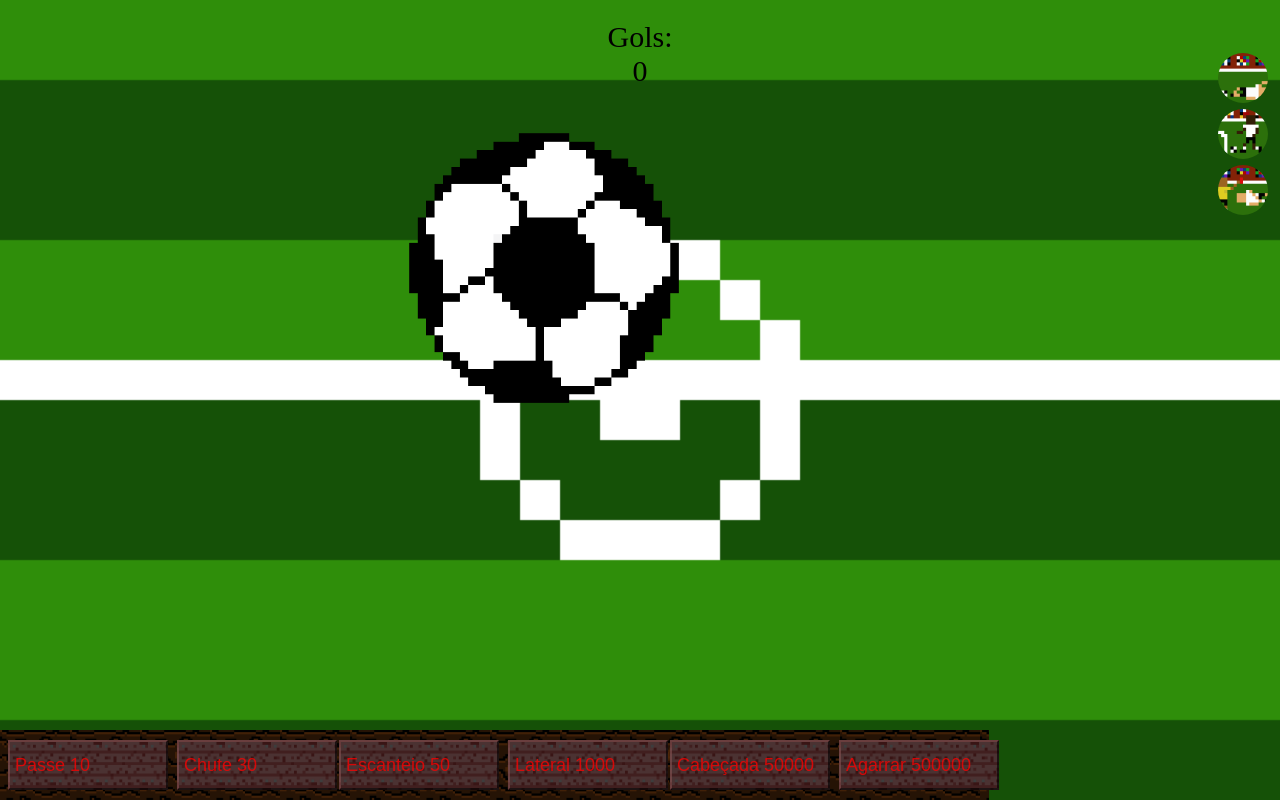
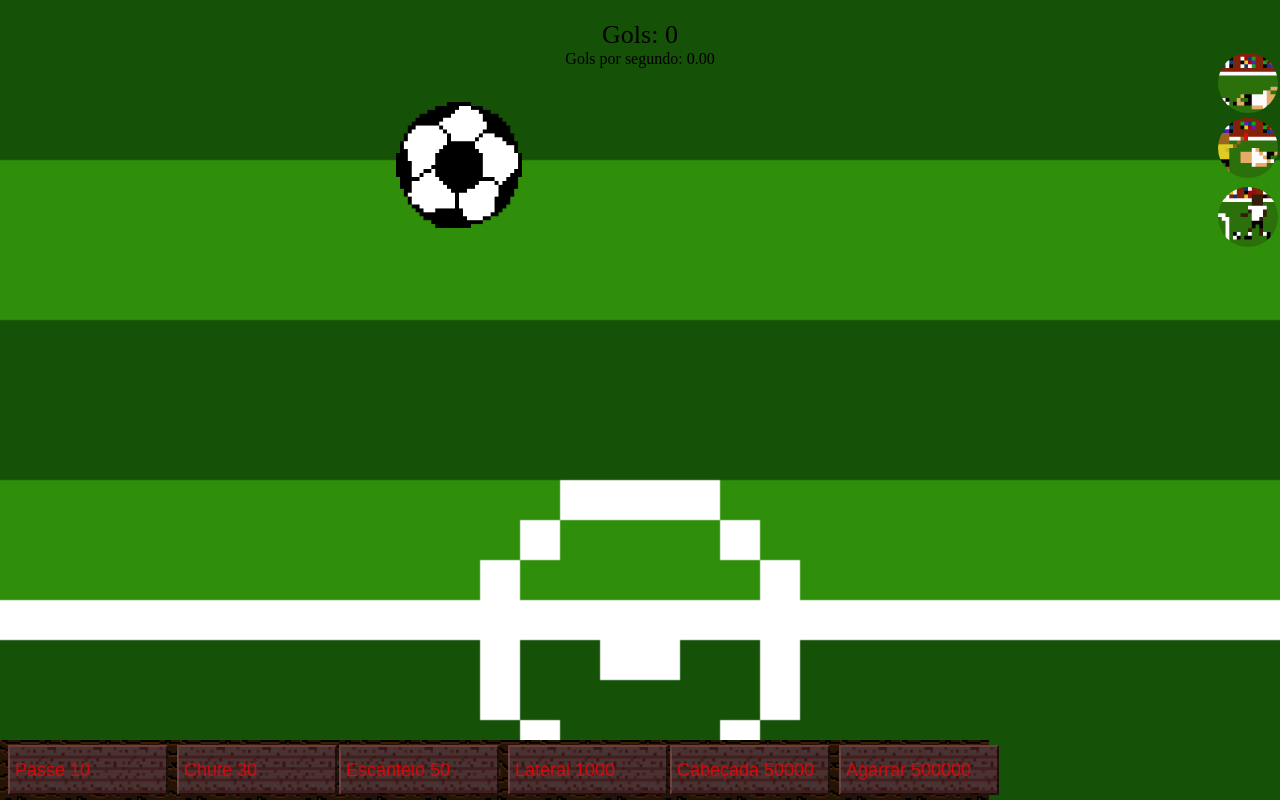
Before and after one commit to Nogc1/mini-jogo-idle, a plain HTML site: page index.html in a window 1280 px wide. Drawn offline with Linux system fonts and the light colour scheme.

Commit message:
ajeitando algumas coisas de design

```diff
--- a/estilos/style.css
+++ b/estilos/style.css
@@ -23,17 +23,22 @@ body {
     background-repeat: no-repeat;
     background-attachment: fixed;
     background-color: rgb(54, 158, 54);
-    background-position: center;
+    background-position: top;
 }
 div#contador {
-    font-size: 30px;
+    font-size: 26px;
     text-align: center;
     margin: auto;
     padding-top: 20px;
     margin-bottom: 20px;
     display: block;
-    width: 80px;
+    height: 50px;
 }
+
+#cps {
+    font-size: 16px;
+}
+
 div#bola {
     margin: auto;
     margin-bottom: 50px;
@@ -41,7 +46,7 @@ div#bola {
     background-repeat: no-repeat;
     background-size: contain;
     width: 40%;
-    height: 40%;
+    height: 150px;
 }
 div#bola:hover {
     width: 49%;
@@ -68,7 +73,8 @@ section#buff {
     margin-left: 20px;
     display: none;
     position: fixed;
-    bottom: 157px;
+    bottom: 179px;
+    color: rgb(255, 255, 255);
 }
 
 section#powerup {
@@ -78,29 +84,53 @@ section#powerup {
     top: 50px;
     margin: 0px;
     width: 60px;
-    height: 180px;
+    height: 200px;
 }
 
 input.powerup {
+    position: absolute;
     margin: 3px;
     border: 1px;
-    background: linear-gradient(to top, black, black);
+    background: linear-gradient(to top, rgba(255, 255, 255, 0), rgba(255, 255, 255, 0));
     border-radius: 50px;
-    width: 50px;
-    height: 50px;
+    width: 60px;
+    height: 60px;
 }
 
-input#drible {
+div.img {
+    position: absolute;
+    margin: 3px;
+    border: 1px;
+    border-radius: 50px;
+    width: 60px;
+    height: 60px;
+}
+
+div#dri {
     background-image: url('../imagens/drible.png');
     background-size: cover;
+    bottom: 0px;
 }
-input#simular {
+#drible {
+    bottom: 0px;
+}
+
+div#sim {
     background-image: url('../imagens/simular.png');
     background-size: cover;
+    bottom: 69px;
 }
-input#carrinho {
+#simular {
+    bottom: 69px;
+}
+
+div#car {
     background-image: url('../imagens/carrinho.png');
     background-size: cover;
+    top: 0px;
+}
+#carrinho {
+    top: 0px;
 }
 
 input.powerup:hover {
@@ -135,8 +165,9 @@ input.upgrades {
     min-width: 160px;
     height: 50px;
     background-color: rgb(54, 21, 21);
+    display: inline;
     padding: 5px;
-    margin: 10px 0px 10px 0px;
+    margin: 5px auto 5px auto;
     border-color: rgb(68, 29, 29);
     font-size: 18px;
 }
@@ -145,7 +176,7 @@ input.upgrades {
     margin-left: 8px;
 }
 
-input#chute, #lateral, #agarrar {
+#chute, #lateral, #agarrar {
     margin-left: 5px;
     margin-right: -10px;
 }
--- a/index.html
+++ b/index.html
@@ -25,6 +25,9 @@
     </section>
     <section id="powerup">
         <!-- Powerups -->
+        <div class="img" id="car"></div>
+        <div class="img" id="dri"></div>
+        <div class="img" id="sim"></div>
         <input type="button" class="powerup" id="carrinho" onclick="powerup(this.id)">
         <input type="button" class="powerup" id="drible" onclick="powerup(this.id)">
         <input type="button" class="powerup" id="simular" onclick="powerup(this.id)">
--- a/script.js
+++ b/script.js
@@ -56,12 +56,13 @@ var cps_agarrar = 1000
 // Contador
 var gols = 0
 var gols_valor = 1
+var cps = 0
 
 // Atualiza o contador e as variaveis para o novo valor através da função aut
 var automatic = setInterval(aut, 1000)
 automatic
 
-contador.innerHTML = `<p>Gols: ${gols.toFixed(0)}</p>`
+contador.innerHTML = `<p>Gols: ${gols.toFixed(0)}</p><p id='cps'>Gols por segundo: ${cps.toFixed(2)}</p>`
 chute_html.disabled = true
 passe_html.disabled = true
 escanteio_html.disabled = true
@@ -72,7 +73,7 @@ agarrar_html.disabled = true
 // Inicia o contador
 function contagem() {
     gols += gols_valor
-    contador.innerHTML = `<p>Gols: ${gols.toFixed(0)}</p>`
+    contador.innerHTML = `<p>Gols: ${gols.toFixed(0)}</p><p id='cps'>Gols por segundo: ${cps.toFixed(2)}</p>`
 }
 
 // Área de Powerups
@@ -98,7 +99,7 @@ function powerup(click) {
         } else {
             gols += porcent
         }
-        carrinho_html.style.background = `linear-gradient(to top, rgba(255, 255, 255, 0.712) 100%, black)`
+        carrinho_html.style.background = `linear-gradient(to top, rgba(255, 255, 255, 0.39) 100%, black)`
         timer_carrinho
         carrinho_html.disabled = true
 
@@ -108,7 +109,7 @@ function powerup(click) {
                 cont1 += 1
                 if (cont1 == 15) {
                     gradient1 -= 34
-                    carrinho_html.style.background = `linear-gradient(to top, rgba(255, 255, 255, 0.712) ${gradient1}%, black 0%)`
+                    carrinho_html.style.background = `linear-gradient(to top, rgba(255, 255, 255, 0.39) ${gradient1}%, rgba(0, 0, 0, 0) 0%)`
                     cont1 = 0
                 }
                 if (gradient1 <= 0) {
@@ -129,7 +130,7 @@ function powerup(click) {
         var up = cps_chute
         cps_chute *= 2
 
-        drible_html.style.background = `linear-gradient(to top, rgba(255, 255, 255, 0.712) 100%, black)`
+        drible_html.style.background = `linear-gradient(to top, rgba(255, 255, 255, 0.39) 100%, black)`
         timer_drible
         drible_html.disabled = true
 
@@ -139,7 +140,7 @@ function powerup(click) {
                 cont2 += 1
                 if (cont2 == 15) {
                     gradient2 -= 25
-                    drible_html.style.background = `linear-gradient(to top, rgba(255, 255, 255, 0.712) ${gradient2}%, black 0%)`
+                    drible_html.style.background = `linear-gradient(to top, rgba(255, 255, 255, 0.39) ${gradient2}%, rgba(0, 0, 0, 0) 0%)`
                     cont2 = 0
                 }
                 if (gradient2 <= 0) {
@@ -202,7 +203,7 @@ function powerup(click) {
             chutes *= 16
         }
 
-        simular_html.style.background = 'linear-gradient(to top, rgba(255, 255, 255, 0.712) 100%, black)'
+        simular_html.style.background = 'linear-gradient(to top, rgba(255, 255, 255, 0.39) 100%, black)'
         timer_simular
         simular_html.disabled = true
 
@@ -212,7 +213,7 @@ function powerup(click) {
                 cont3 += 1
                 if (cont3 == 1) {
                     gradient3 -= 1
-                    simular_html.style.background = `linear-gradient(to top, rgba(255, 255, 255, 0.712) ${gradient3}%, black 0%)`
+                    simular_html.style.background = `linear-gradient(to top, rgba(255, 255, 255, 0.39) ${gradient3}%, rgba(0, 0, 0, 0) 0%)`
                     cont3 = 0
                 }
                 if (gradient3 <= 0) {
@@ -438,7 +439,7 @@ function verif_upgrade(clicado) {
             gols = 0
         }
     }
-    contador.innerHTML =`<p>Gols: ${gols.toFixed(0)}</p>`
+    contador.innerHTML =`<p>Gols: ${gols.toFixed(0)}</p><p id='cps'>Gols por segundo: ${cps.toFixed(2)}</p>`
 }
 
 // Área de Buffs
@@ -564,6 +565,7 @@ function aut() {
     gols += lateral
     gols += cabeçada
     gols += agarrar
+    cps = passe + escanteio + lateral + cabeçada + agarrar
 
     // Muda a cor caso o upgrade esteja habilitado ou desabilitado
     if (chute_html.disabled == true) {
@@ -602,5 +604,5 @@ function aut() {
     lateral_html.value = `Lateral ${valor_lateral.toFixed(0)}`
     cabeçada_html.value = `Cabeçada ${valor_cabeçada.toFixed(0)}`
     agarrar_html.value = `Agarrar ${valor_agarrar.toFixed(0)}`
-    contador.innerHTML =`<p>Gols: ${gols.toFixed(0)}</p>`
+    contador.innerHTML =`<p>Gols: ${gols.toFixed(0)}</p><p id='cps'>Gols por segundo: ${cps.toFixed(2)}</p>`
 }
```
